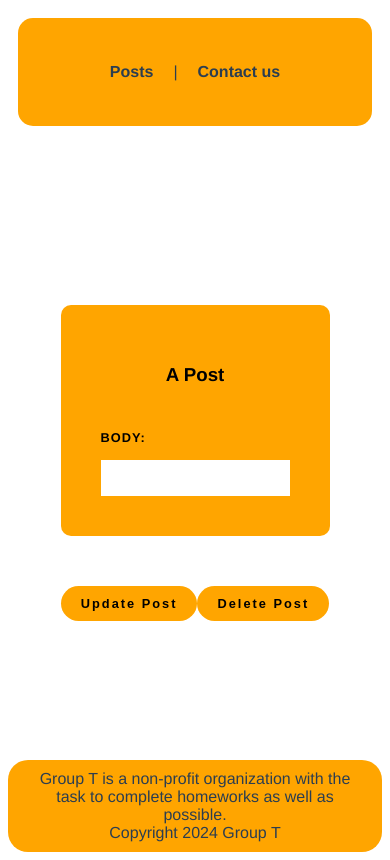
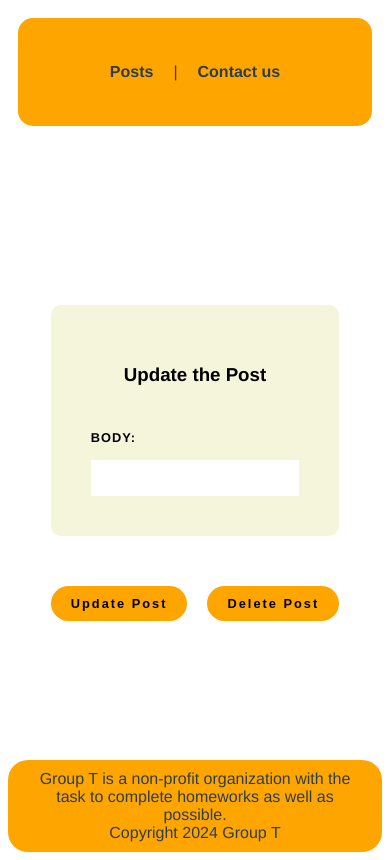
Before and after one commit to samuelkolsar/HW4, a Vue app: page /api/apost/1 in a window 390 px wide. Built offline with nearby package versions, Linux system fonts and the light colour scheme; no server answers.

Commit message:
Updated the phone versions

```diff
--- a/src/components/BlogPost.vue
+++ b/src/components/BlogPost.vue
@@ -34,6 +34,8 @@ export default {
 <style scoped>
 .post {
   margin-bottom: 20px;
+  overflow-wrap: break-word;
+  word-break: break-word;
 }
 
 .like-button {
@@ -82,24 +84,4 @@ div > p {
     gap: 4px;
   }
 }
-
-.like-container {
-  display: flex;
-  align-items: center;
-  margin-top: 10px;
-}
-
-.like-button {
-  width: 60px;
-  height: auto;
-  cursor: pointer;
-  margin-right: 10px;
-  margin-bottom: 10px;
-}
-
-.like-counter {
-  font-size: 20px;
-  font-weight: bold;
-  color: #555;
-}
 </style>
--- a/src/views/APost.vue
+++ b/src/views/APost.vue
@@ -1,7 +1,7 @@
 <template>
   <div class="A Post">
     <div id="form">
-      <h3>A Post</h3>
+      <h3>Update the Post</h3>
       <label for="body">Body: </label>
       <input name="body" type="text" id="body" required v-model="post.body" />
     </div>
@@ -70,9 +70,9 @@ export default {
 
 <style scoped>
 #form {
-  max-width: 420px;
+  width: 600px;
   margin: 30px auto;
-  background: orange;
+  background: beige;
   text-align: left;
   padding: 40px;
   border-radius: 10px;
@@ -97,7 +97,7 @@ input {
   box-sizing: border-box;
   border: none;
   border-bottom: 1px solid white;
-  color: blue;
+  color: black;
 }
 button {
   background: orange;
@@ -115,17 +115,13 @@ button:hover {
 .container {
   display: flex;
   justify-content: center;
+  gap: 20px;
 }
-.date {
-  position: absolute;
-  top: 10px;
-  right: 10px;
-  color: rgb(8, 110, 110);
-  font-size: 0.9em;
-  font-weight: bold;
-}
-#form {
-  position: relative;
+
+@media (max-width: 768px) {
+  #form {
+    width: auto;
+  }
 }
 
 </style>
--- a/src/views/AddPost.vue
+++ b/src/views/AddPost.vue
@@ -53,7 +53,7 @@ export default {
 
 <style scoped>
 .form {
-  max-width: 420px;
+  width: 420px;
   margin: 30px auto;
   background: beige;
   text-align: left;
@@ -96,4 +96,10 @@ button {
 button:hover {
   background: darkorange;
 }
+
+@media (max-width: 768px) {
+  .form {
+    width: auto;
+  }
+}
 </style>
--- a/src/views/AllPosts.vue
+++ b/src/views/AllPosts.vue
@@ -91,7 +91,7 @@ a {
   margin-bottom: 30px;
   padding: 10px 20px;
   margin: auto;
-  width: 50%;
+  width: 500px;
   border-radius: 20px;
 }
 #post-list ul {
@@ -126,4 +126,10 @@ a {
   background-color: darkorange; /* Optional hover effect */
 }
 
+@media (max-width: 768px) {
+  #post-list {
+    width: auto;
+  }
+}
+
 </style>
```
